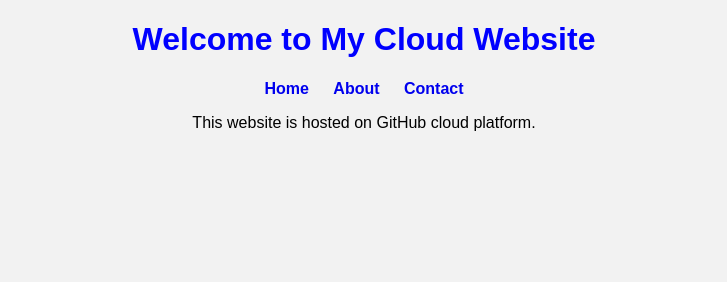
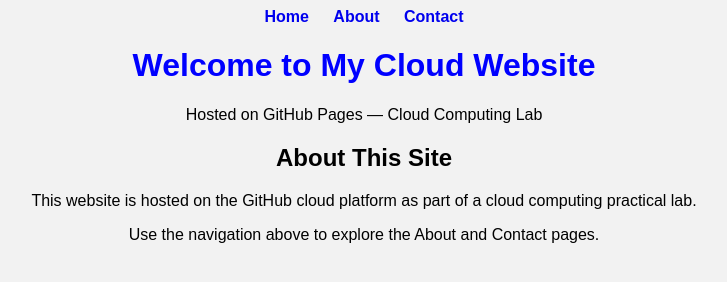
Before and after one commit to sarojshrest578/myWebsite-, a plain HTML site: page index.html in a window 1280 px wide. Shown: the whole page, without its empty margins (276-1003 px from the left). Drawn offline with Linux system fonts and the light colour scheme.

Commit message:
Update index.html

```diff
--- a/index.html
+++ b/index.html
@@ -1,16 +1,27 @@
 <!DOCTYPE html>
-<html>
+<html lang="en">
 <head>
   <title>My Cloud Website</title>
   <link rel="stylesheet" href="style.css">
 </head>
 <body>
-  <h1>Welcome to My Cloud Website</h1>
+
   <nav>
-    <a href="index.html">Home</a>
+    <a href="index.html" class="active">Home</a>
     <a href="about.html">About</a>
     <a href="contact.html">Contact</a>
   </nav>
-  <p>This website is hosted on GitHub cloud platform.</p>
+
+  <div class="hero">
+    <h1>Welcome to My Cloud Website</h1>
+    <p>Hosted on GitHub Pages — Cloud Computing Lab</p>
+  </div>
+
+  <div class="card">
+    <h2>About This Site</h2>
+    <p>This website is hosted on the GitHub cloud platform as part of a cloud computing practical lab.</p>
+    <p>Use the navigation above to explore the About and Contact pages.</p>
+  </div>
+
 </body>
 </html>
```
